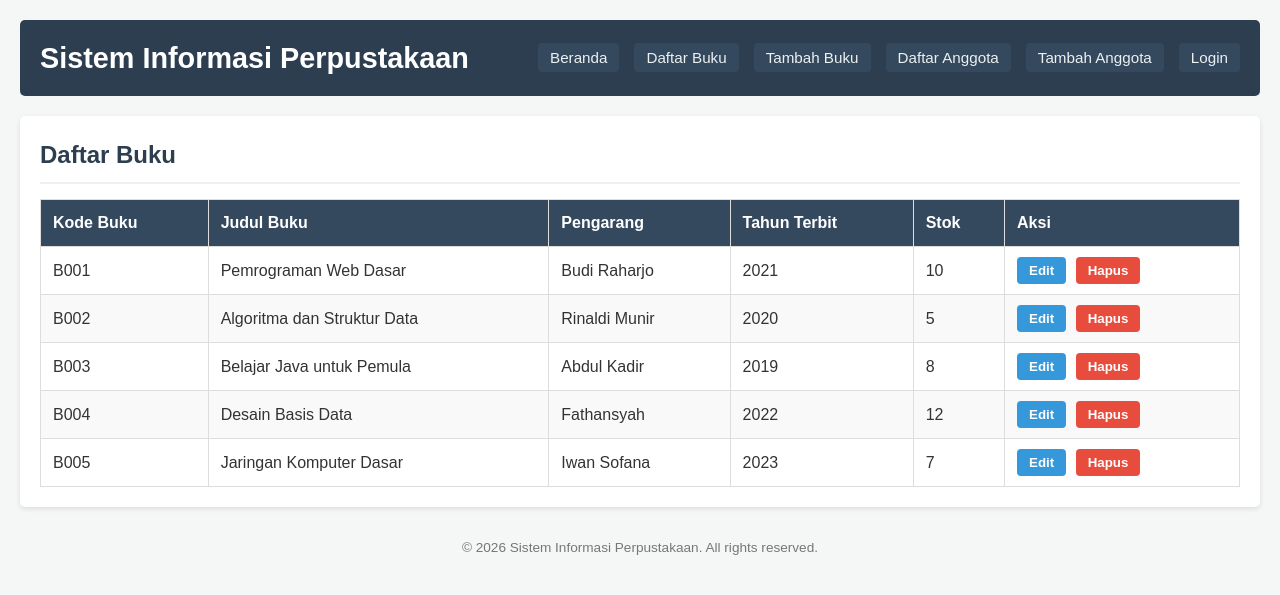
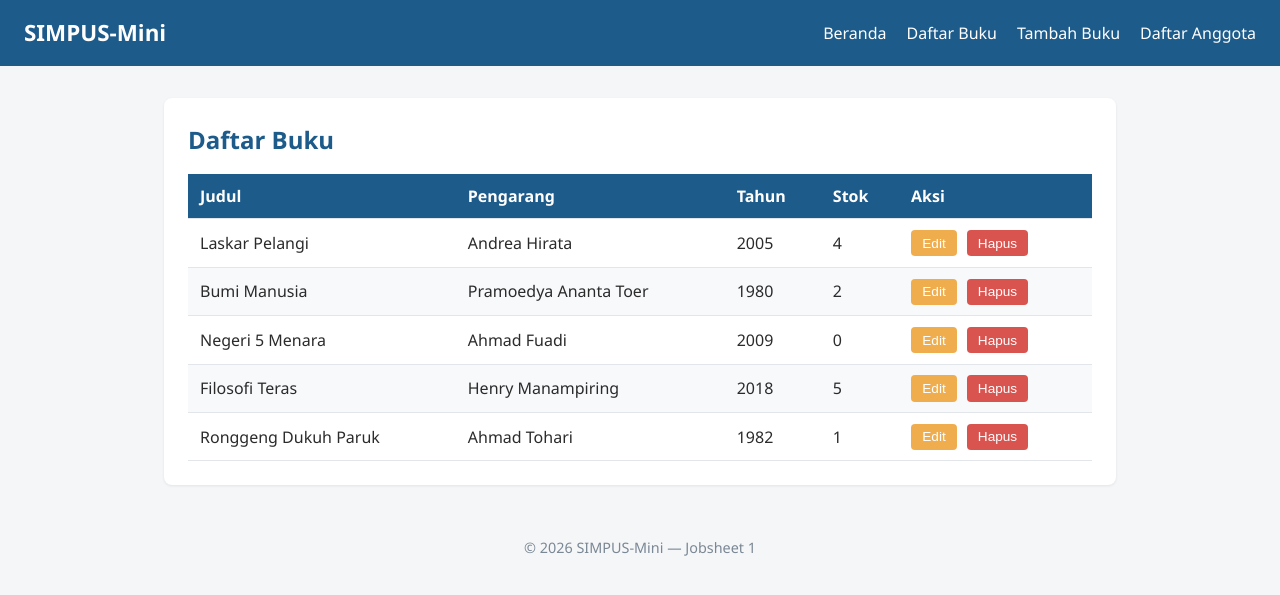
Before and after one commit to callistakushermyla731/PemrogramanWeb-Callista, a PHP site: page /buku/list.html in a window 1280 px wide. Shown: the top 595 px of the page. Run offline with PHP 8.4, Linux system fonts and the light colour scheme.

Commit message:
update jobsheet 2

```diff
--- a/jobsheet2/assets/css/style.css
+++ b/jobsheet2/assets/css/style.css
@@ -1,4 +1,4 @@
-/* Styling Dasar & Reset */
+/* ===== Reset & Base ===== */
 * {
     box-sizing: border-box;
     margin: 0;
@@ -6,184 +6,177 @@
 }
 
 body {
-    font-family: Arial, sans-serif;
-    line-height: 1.6;
-    color: #333;
-    padding: 20px;
-    background-color: #f4f7f6;
+    font-family: "Segoe UI", Arial, sans-serif;
+    color: #2b2b2b;
+    background-color: #f5f6f8;
+    line-height: 1.5;
 }
 
+a {
+    color: #1d5b8a;
+    text-decoration: none;
+}
+
+a:hover {
+    text-decoration: underline;
+}
+
+/* ===== Header & Navbar (Flexbox) ===== */
 header {
-    background-color: #2c3e50;
+    background-color: #1d5b8a;
     color: #fff;
-    padding: 15px 20px;
-    border-radius: 5px;
-    margin-bottom: 20px;
+    padding: 1rem 1.5rem;
     display: flex;
+    align-items: center;
     justify-content: space-between;
-    align-items: center;
     flex-wrap: wrap;
 }
 
 header h1 {
-    font-size: 1.8rem;
+    font-size: 1.4rem;
 }
 
-/* Flexbox Navigasi */
 header nav ul {
+    list-style: none;
     display: flex;
-    list-style: none;
-    gap: 15px;
-    flex-wrap: wrap;
+    gap: 1.25rem;
 }
 
-header nav ul li a {
-    color: #ecf0f1;
-    text-decoration: none;
-    padding: 6px 12px;
-    border-radius: 4px;
-    background-color: #34495e;
-    font-size: 0.95rem;
-    transition: background-color 0.2s ease;
+header nav a {
+    color: #fff;
+    font-weight: 500;
 }
 
-header nav ul li a:hover {
-    background-color: #1abc9c;
+/* ===== Main Layout ===== */
+main {
+    max-width: 1000px;
+    margin: 2rem auto;
+    padding: 0 1.5rem;
 }
 
-/* Main Container */
-main {
+section {
     background-color: #fff;
-    padding: 20px;
-    border-radius: 5px;
-    box-shadow: 0 2px 5px rgba(0,0,0,0.1);
+    border-radius: 8px;
+    padding: 1.5rem;
+    margin-bottom: 1.5rem;
+    box-shadow: 0 1px 3px rgba(0, 0, 0, 0.08);
 }
 
-h2 {
-    margin-bottom: 15px;
-    color: #2c3e50;
-    border-bottom: 2px solid #ecf0f1;
-    padding-bottom: 8px;
+section h2 {
+    margin-bottom: 1rem;
+    color: #1d5b8a;
 }
 
-/* CSS Grid 3 Kolom Kartu Statistik */
-.card-container {
+/* ===== Kartu Statistik (CSS Grid) ===== */
+main section:nth-of-type(2) {
     display: grid;
     grid-template-columns: repeat(3, 1fr);
-    gap: 20px;
-    margin-top: 15px;
+    gap: 1rem;
 }
 
-.card-container article {
-    background-color: #eef2f5;
-    padding: 20px;
-    border-radius: 6px;
-    border-left: 5px solid #3498db;
+main section:nth-of-type(2) article {
+    background-color: #eef4fa;
+    border-radius: 8px;
+    padding: 1.25rem;
     text-align: center;
 }
 
-.card-container article h3 {
-    font-size: 1.1rem;
-    color: #555;
-    margin-bottom: 10px;
+main section:nth-of-type(2) article h3 {
+    font-size: 0.95rem;
+    color: #55677a;
+    margin-bottom: 0.5rem;
 }
 
-.card-container article p {
-    font-size: 1.4rem;
-    color: #2c3e50;
+main section:nth-of-type(2) article p {
+    font-size: 1.8rem;
+    font-weight: 700;
+    color: #1d5b8a;
 }
 
-/* Styling Tabel */
+/* ===== Tabel ===== */
 table {
     width: 100%;
     border-collapse: collapse;
-    margin-top: 15px;
-}
-
-table, th, td {
-    border: 1px solid #ddd;
 }
 
 th, td {
-    padding: 10px 12px;
     text-align: left;
+    padding: 0.65rem 0.75rem;
+    border-bottom: 1px solid #e2e6ea;
 }
 
-th {
-    background-color: #34495e;
+thead {
+    background-color: #1d5b8a;
     color: #fff;
 }
 
 tbody tr:nth-child(even) {
-    background-color: #f9f9f9;
+    background-color: #f7f9fb;
 }
 
 tbody tr:hover {
-    background-color: #f1f1f1;
+    background-color: #eef4fa;
 }
 
-/* Styling Form & Input */
-form p {
-    margin-bottom: 15px;
+td button {
+    padding: 0.35rem 0.7rem;
+    margin-right: 0.35rem;
+    border: none;
+    border-radius: 4px;
+    cursor: pointer;
+    font-size: 0.85rem;
 }
 
-label {
-    font-weight: bold;
+td button:first-of-type {
+    background-color: #f0ad4e;
+    color: #fff;
+}
+
+td button:last-of-type {
+    background-color: #d9534f;
+    color: #fff;
+}
+
+/* ===== Form ===== */
+form p {
+    margin-bottom: 1rem;
+}
+
+form label {
+    display: block;
+    margin-bottom: 0.35rem;
+    font-weight: 600;
     color: #444;
 }
 
-input[type="text"],
-input[type="number"],
-input[type="tel"],
-select,
-textarea {
+form input,
+form select {
     width: 100%;
     max-width: 400px;
-    padding: 8px;
-    margin-top: 5px;
-    border: 1px solid #ccc;
+    padding: 0.55rem 0.7rem;
+    border: 1px solid #cdd4da;
     border-radius: 4px;
-    display: block;
+    font-size: 1rem;
 }
 
-/* Styling Tombol */
-button {
-    padding: 6px 12px;
+form button[type="submit"] {
+    background-color: #1d5b8a;
+    color: #fff;
     border: none;
+    padding: 0.6rem 1.5rem;
     border-radius: 4px;
+    font-size: 1rem;
     cursor: pointer;
-    font-weight: bold;
-    margin-right: 5px;
 }
 
-button[type="submit"], form button:first-of-type {
-    background-color: #2ecc71;
-    color: white;
+form button[type="submit"]:hover {
+    background-color: #164869;
 }
 
-button[type="reset"] {
-    background-color: #e74c3c;
-    color: white;
-}
-
-tbody button {
-    background-color: #3498db;
-    color: white;
-}
-
-tbody button:last-child {
-    background-color: #e74c3c;
-}
-
-button:hover {
-    opacity: 0.9;
-}
-
-/* Footer */
+/* ===== Footer ===== */
 footer {
     text-align: center;
-    margin-top: 20px;
-    padding: 10px;
-    font-size: 0.85rem;
-    color: #777;
+    padding: 1.25rem;
+    color: #7a8794;
+    font-size: 0.9rem;
 }
--- a/jobsheet2/buku/list.html
+++ b/jobsheet2/buku/list.html
@@ -2,56 +2,70 @@
 <html lang="id">
 <head>
     <meta charset="UTF-8">
-    <meta name="viewport" content="width=device-width, initial-scale=1.0">
-    <title>Daftar Buku - Sistem Perpustakaan</title>
+    <title>SIMPUS-Mini | Daftar Buku</title>
     <link rel="stylesheet" href="../assets/css/style.css">
 </head>
 <body>
     <header>
-        <h1>Sistem Informasi Perpustakaan</h1>
+        <h1>SIMPUS-Mini</h1>
         <nav>
             <ul>
                 <li><a href="../index.html">Beranda</a></li>
                 <li><a href="list.html">Daftar Buku</a></li>
                 <li><a href="tambah.html">Tambah Buku</a></li>
                 <li><a href="../anggota/list.html">Daftar Anggota</a></li>
-                <li><a href="../anggota/tambah.html">Tambah Anggota</a></li>
-                <li><a href="../login.html">Login</a></li>
             </ul>
         </nav>
     </header>
 
     <main>
-        <section id="data-buku">
+        <section>
             <h2>Daftar Buku</h2>
-            <table border="1">
+            <table>
                 <thead>
                     <tr>
-                        <th>Kode Buku</th>
-                        <th>Judul Buku</th>
+                        <th>Judul</th>
                         <th>Pengarang</th>
-                        <th>Tahun Terbit</th>
+                        <th>Tahun</th>
                         <th>Stok</th>
                         <th>Aksi</th>
                     </tr>
                 </thead>
                 <tbody>
                     <tr>
-                        <td>B001</td>
-                        <td>Pemrograman Web Dasar</td>
-                        <td>Budi Raharjo</td>
-                        <td>2021</td>
-                        <td>10</td>
+                        <td>Laskar Pelangi</td>
+                        <td>Andrea Hirata</td>
+                        <td>2005</td>
+                        <td>4</td>
                         <td>
                             <button type="button">Edit</button>
                             <button type="button">Hapus</button>
                         </td>
                     </tr>
                     <tr>
-                        <td>B002</td>
-                        <td>Algoritma dan Struktur Data</td>
-                        <td>Rinaldi Munir</td>
-                        <td>2020</td>
+                        <td>Bumi Manusia</td>
+                        <td>Pramoedya Ananta Toer</td>
+                        <td>1980</td>
+                        <td>2</td>
+                        <td>
+                            <button type="button">Edit</button>
+                            <button type="button">Hapus</button>
+                        </td>
+                    </tr>
+                    <tr>
+                        <td>Negeri 5 Menara</td>
+                        <td>Ahmad Fuadi</td>
+                        <td>2009</td>
+                        <td>0</td>
+                        <td>
+                            <button type="button">Edit</button>
+                            <button type="button">Hapus</button>
+                        </td>
+                    </tr>
+                    <tr>
+                        <td>Filosofi Teras</td>
+                        <td>Henry Manampiring</td>
+                        <td>2018</td>
                         <td>5</td>
                         <td>
                             <button type="button">Edit</button>
@@ -59,33 +73,10 @@
                         </td>
                     </tr>
                     <tr>
-                        <td>B003</td>
-                        <td>Belajar Java untuk Pemula</td>
-                        <td>Abdul Kadir</td>
-                        <td>2019</td>
-                        <td>8</td>
-                        <td>
-                            <button type="button">Edit</button>
-                            <button type="button">Hapus</button>
-                        </td>
-                    </tr>
-                    <tr>
-                        <td>B004</td>
-                        <td>Desain Basis Data</td>
-                        <td>Fathansyah</td>
-                        <td>2022</td>
-                        <td>12</td>
-                        <td>
-                            <button type="button">Edit</button>
-                            <button type="button">Hapus</button>
-                        </td>
-                    </tr>
-                    <tr>
-                        <td>B005</td>
-                        <td>Jaringan Komputer Dasar</td>
-                        <td>Iwan Sofana</td>
-                        <td>2023</td>
-                        <td>7</td>
+                        <td>Ronggeng Dukuh Paruk</td>
+                        <td>Ahmad Tohari</td>
+                        <td>1982</td>
+                        <td>1</td>
                         <td>
                             <button type="button">Edit</button>
                             <button type="button">Hapus</button>
@@ -97,7 +88,7 @@
     </main>
 
     <footer>
-        <p>&copy; 2026 Sistem Informasi Perpustakaan. All rights reserved.</p>
+        <p>&copy; 2026 SIMPUS-Mini &mdash; Jobsheet 1</p>
     </footer>
 </body>
 </html>
```
Also changed, not shown: jobsheet2/anggota/list.html (+5 -38 lines), jobsheet2/anggota/tambah.html (+16 -20 lines), jobsheet2/buku/tambah.html (+19 -29 lines), jobsheet2/index.html (+22 -22 lines).
